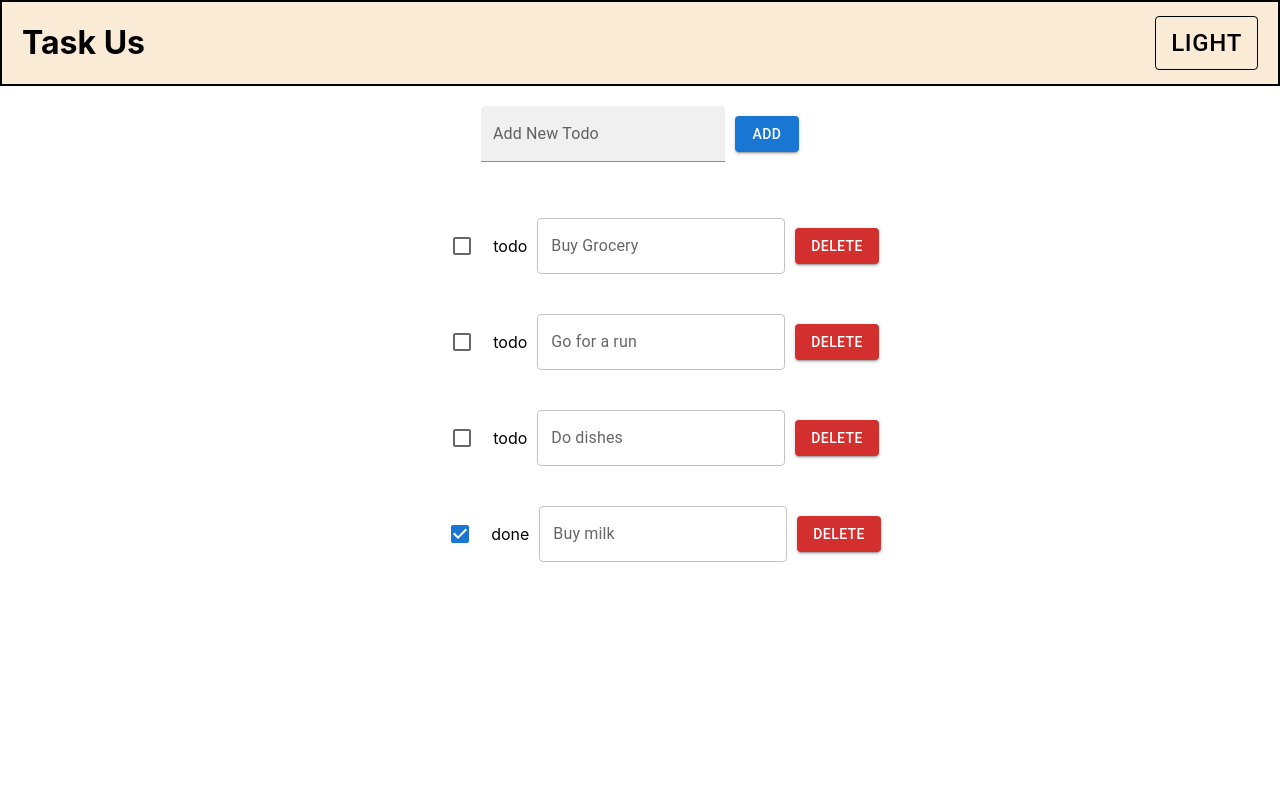
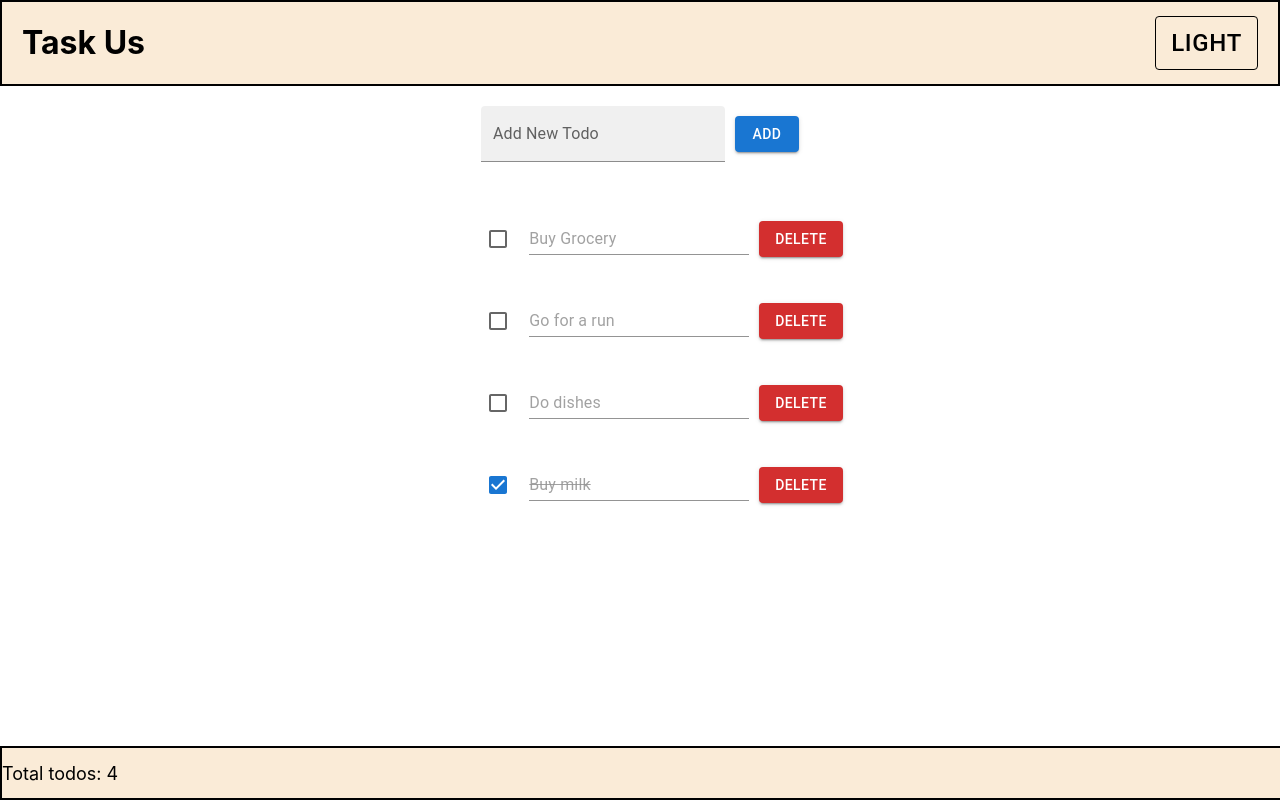
Before and after one commit to upskilling-with-me/task-up, a React (Create React App) app: page / in a window 1280 px wide. Built offline with nearby package versions, Linux system fonts and the light colour scheme.

Commit message:
Added total todo task

```diff
--- a/src/App.css
+++ b/src/App.css
@@ -24,3 +24,20 @@
 ul {
     list-style-type: none;
 }
+
+.todo-done {
+    text-decoration: line-through;
+}
+
+.footer {
+    display: flex;
+    position: fixed;
+    bottom: 0;
+    justify-content: space-between;
+    align-items: center;
+    background: antiquewhite;
+    width: 100%;
+    border: 2px solid black;
+    height: 50px;
+    font-size: large;
+}
--- a/src/App.tsx
+++ b/src/App.tsx
@@ -1,37 +1,13 @@
-import { Dispatch, SetStateAction, useRef, useState } from "react";
+import React, { Dispatch, SetStateAction, useRef, useState } from "react";
 import "./App.css";
 import {
 	Button,
 	Checkbox,
-	TextField,
+	Input,
+	TextField
 } from "@mui/material";
 
-import { v4 as uuidv4 } from 'uuid';
-
-/*
-Header Component
-  Title
-  Theme
-
-AddTodo Component
-  Input Field
-  Add Button
-
-TodoList Component
-  List of Todos
-
-Todo Component
-  Checkbox
-  Description
-  Edit Button
-  Delete Button
-
-Footer Component
-  Total Todos
-  Filter Todos Button
-  Sort Todos Button
-  Clear All Todos Button
-*/
+import { v4 as uuidv4 } from "uuid";
 
 type Theme = "light" | "dark";
 type TodoStatus = "todo" | "done";
@@ -67,17 +43,12 @@ interface Todo {
 	status: TodoStatus;
 }
 
-interface TodoItemProps {
-	description: string;
-	status: TodoStatus;
-}
-
 
 const TODO_LIST: Todo[] = [
-	{ id: '1', description: "Buy Grocery", status: "todo" },
-	{ id: '2', description: "Go for a run", status: "todo" },
-	{ id: '3', description: "Do dishes", status: "todo" },
-	{ id: '4', description: "Buy milk", status: "done" },
+	{ id: "1", description: "Buy Grocery", status: "todo" },
+	{ id: "2", description: "Go for a run", status: "todo" },
+	{ id: "3", description: "Do dishes", status: "todo" },
+	{ id: "4", description: "Buy milk", status: "done" },
 ];
 
 interface TodoListProps {
@@ -86,11 +57,10 @@ interface TodoListProps {
 }
 
 const TodoList: React.FC<TodoListProps> = ({ todos, updateTodo }) => {
-
 	const handleStatusUpdate = (id: string) => {
 		updateTodo(
 			todos.map((todo) =>
-				todo.id === id ? { ...todo, status: todo.status === 'todo' ? 'done' : 'todo' } : todo
+				todo.id === id ? { ...todo, status: todo.status === "todo" ? "done" : "todo" } : todo
 			)
 		);
 	}
@@ -106,9 +76,10 @@ const TodoList: React.FC<TodoListProps> = ({ todos, updateTodo }) => {
 
 					<li key={todo.id}>
 						<div className="todo-item">
-							<Checkbox checked={todo.status == 'done'} onChange={() => handleStatusUpdate(todo.id)} />
-							<span>{todo.status}</span>
-							<TextField label={todo.description} />
+							<Checkbox checked={todo.status == "done"} onChange={() => handleStatusUpdate(todo.id)} />
+							<Input
+								placeholder={todo.description}
+								className={todo.status == "done" ? "todo-done" : ""} />
 							<Button variant="contained" color="error" onClick={() => handleDeleteTodo(todo.id)}>Delete</Button>
 						</div>
 					</li>
@@ -154,6 +125,18 @@ const AddTodo: React.FC<AddTodoProp> = ({ todos, addTodo }) => {
 	);
 };
 
+interface FooterProps {
+	todos: Todo[];
+}
+
+const Footer: React.FC<FooterProps> = ({ todos }) => {
+
+	return (
+		<div className="footer">
+			<span>Total todos: {todos.length}</span>
+		</div>
+	);
+}
 const App: React.FC = () => {
 	const [theme, SetTheme] = useState<Theme>("light");
 	const [todoList, SetTodoList] = useState(TODO_LIST);
@@ -163,6 +146,7 @@ const App: React.FC = () => {
 			<Header theme={theme} setTheme={SetTheme} />
 			<AddTodo todos={todoList} addTodo={SetTodoList} />
 			<TodoList todos={todoList} updateTodo={SetTodoList} />
+			<Footer todos={todoList} />
 		</div>
 	);
 };
```
